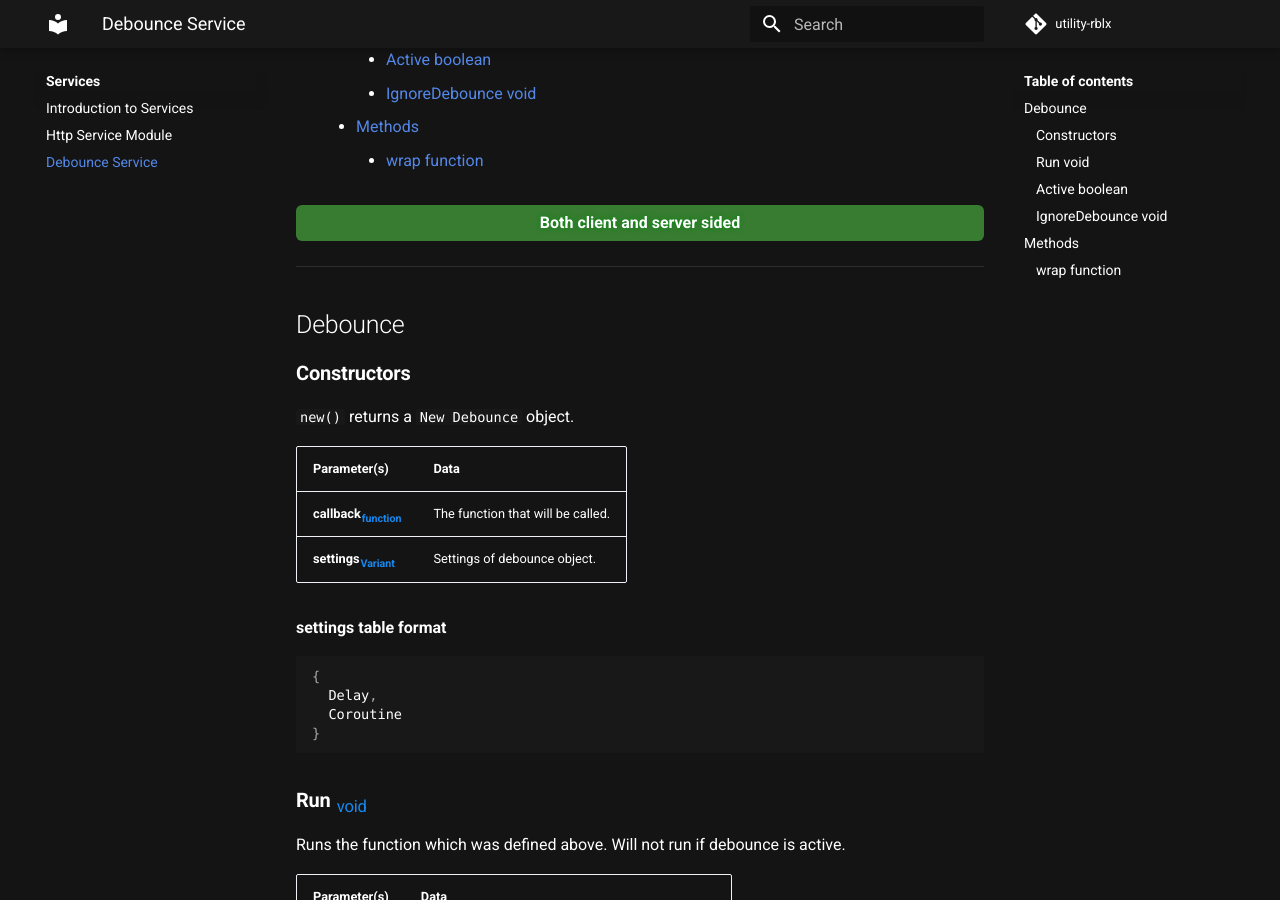
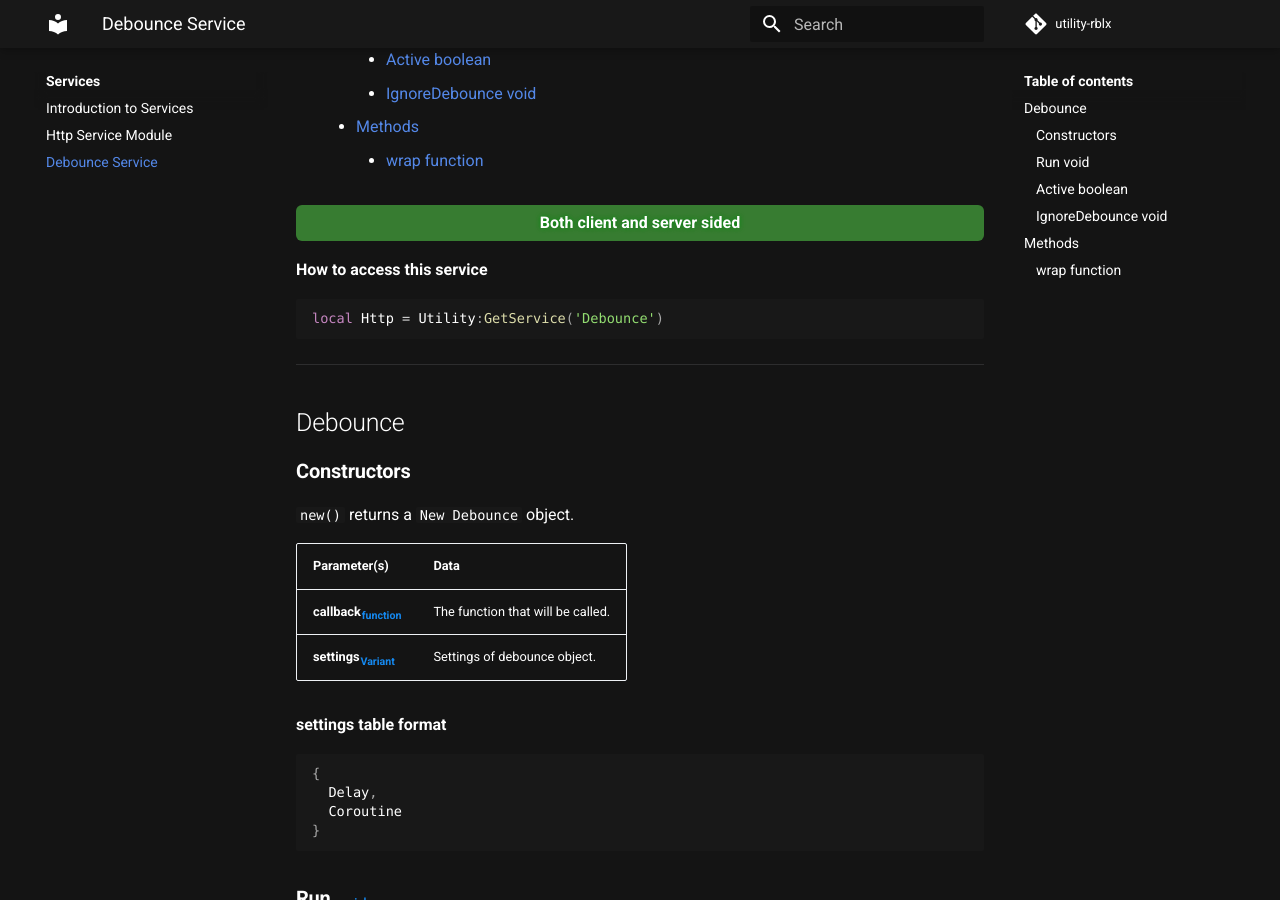
Before and after one commit to utility-rblx/utility-documentation, an MkDocs documentation site: the page built from docs/services/debounce-service.md, in a window 1280 px wide and 900 px high, scrolled down 315 px. Built offline with MkDocs 1.6.1 and Material for MkDocs 9.7.7, drawn with Linux system fonts in a browser that asks for light colours; some web fonts are replaced; comment, search, counter and statistics services are not loaded.

Commit message:
last deployment i promise uwu

````diff
--- a/docs/services/debounce-service.md
+++ b/docs/services/debounce-service.md
@@ -5,6 +5,11 @@
 <div class='grid' style='grid-template-columns: 100%'>
   <div class='greenBox'>Both client and server sided</div>
 </div>
+
+__How to access this service__
+```lua
+local Http = Utility:GetService('Debounce')
+```
 
 ---
 ## Debounce
````
